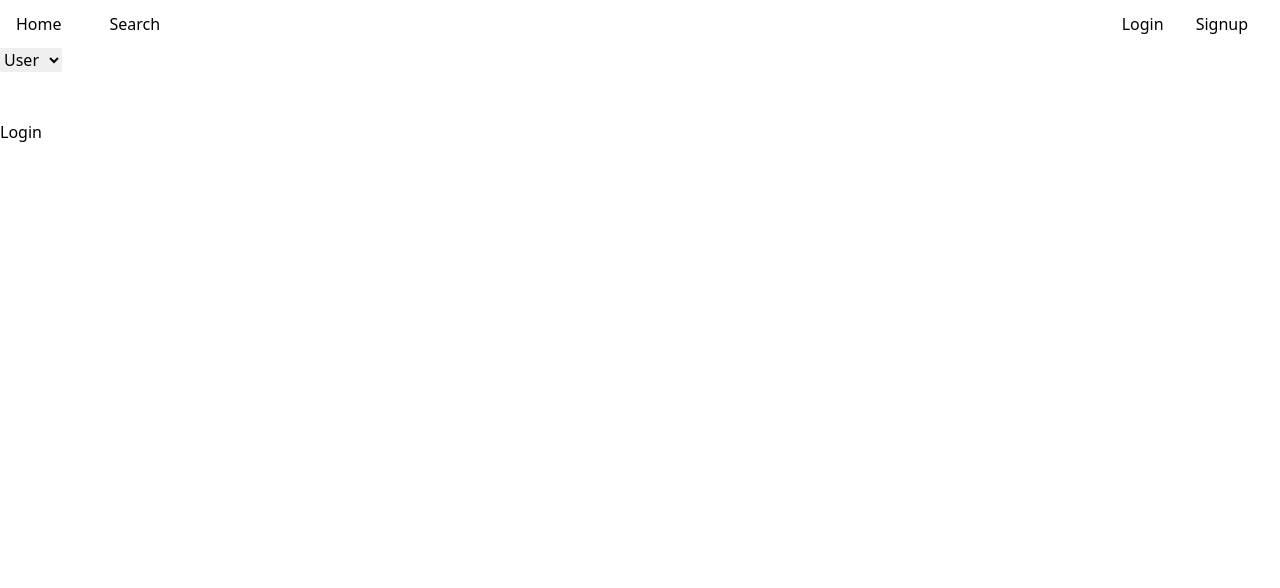
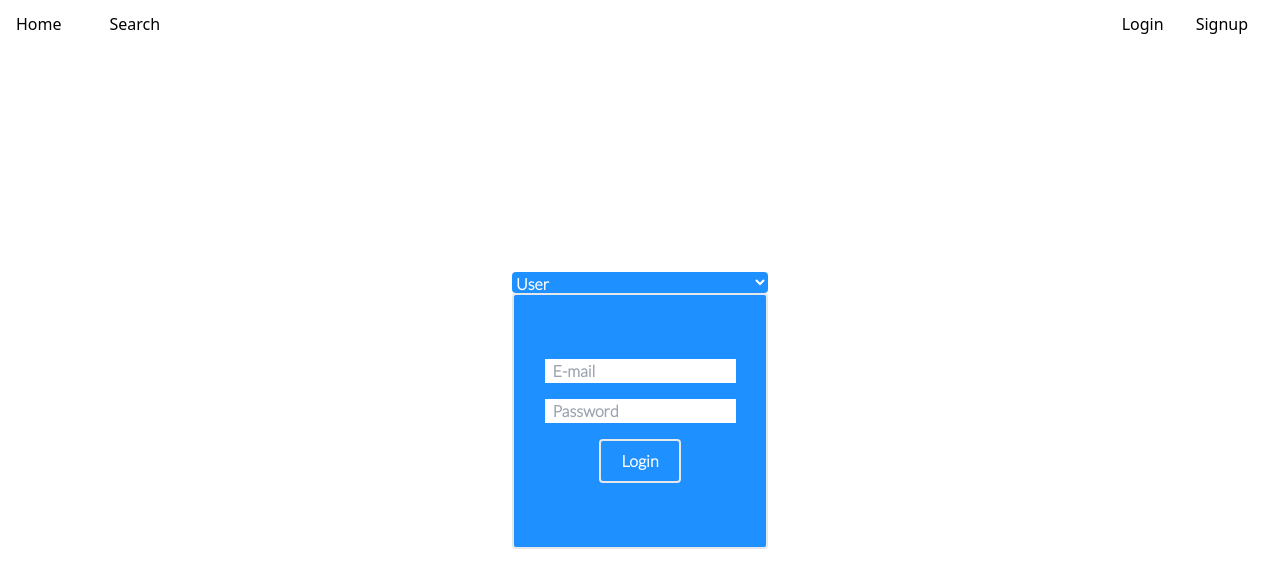
Before and after one commit to IvanAlva89/progetto-finale, a React (Vite) app: page /login in a window 1280 px wide. Shown: the top 588 px of the page. Built offline with nearby package versions, Linux system fonts and the light colour scheme.

Commit message:
added login style

```diff
--- a/src/pages/Home.jsx
+++ b/src/pages/Home.jsx
@@ -5,9 +5,10 @@ const Home = () => {
   const products = getAllProducts();
   return (
     <>
-      <div className="w-full h-misura-header-picture bg-cover bg-no-repeat bg-header-picture-2">
+      <div className=" relative w-full h-misura-header-picture bg-cover bg-no-repeat bg-header-picture-2">
+        <h1 className="mx-auto px-4 text-6xl text-center text-white font-lato font-extrabold absolute top-1/4 right-2/4 leading-tight">Il futuro della tecnologia a<br />portata di tutti</h1>
         <div className="w-full h-full flex flex-col justify-center items-center">
-          <button className="absolute left-1/3 bg-violet-200 hover:bg-violet-300 font-lato font-bold rounded-md px-7 py-3">
+          <button className="absolute right-[70%] bottom-1/4 bg-violet-200 hover:bg-violet-300 font-lato font-bold rounded-md px-7 py-3">
             Shop Now
           </button>
         </div>
--- a/src/pages/Login.jsx
+++ b/src/pages/Login.jsx
@@ -67,21 +67,23 @@ const Login = () => {
                     </div>
                 )
             }
-            <select value={role} onChange={handleChangeRole}>
-                <option value="user">User</option>
-                <option value="seller">Seller</option>
+            <div className="mx-auto px-4 flex flex-col place-items-center mt-56">
+                <select className="font-lato w-64 font-extrabold bg-[#1e90ff] rounded text-white right-2/4" value={role} onChange={handleChangeRole}>
+                    <option className="text-[#1e90ff] bg-white" value="seller">Seller</option>
+                    <option className="text-[#1e90ff] bg-white" value="user">User</option>
                 </select>
-            <form onSubmit={handleLogin}>
+                <form className="flex flex-col w-64 right-2/4 h-64 place-items-center justify-center gap-4 rounded font-lato font-extrabold bg-[#1e90ff] rounded border-gray-200 border-2" onSubmit={handleLogin}>
                     <div>
-                    <input type="email" name="email" value={form.email} onInput={handleInput} />
+                        <input className="px-2" type="email" name="email" value={form.email} onInput={handleInput} placeholder="E-mail" />
                     </div>
                     <div>
-                    <input type="password" name="password" value={form.password} onInput={handleInput} />
+                        <input className="px-2" type="password" name="password" value={form.password} onInput={handleInput} placeholder="Password" />
                     </div>
-                <div>
-                    <button type="submit">Login</button>
+                    <div className="border-gray-200 border-2 rounded text-gray-200">
+                        <button type="submit" className="px-5 py-2 hover:border-3 hover:text-lg hover:text-[#1e90ff] hover:bg-white text-white">Login</button>
                     </div>
                 </form>
+            </div>
         </>
     )
 }
```
Also changed, not shown: src/assets/prodotti/classifica20smartphone20giugno202024-Photoroom.png. Lines whose indentation alone changed are shown as unchanged.
